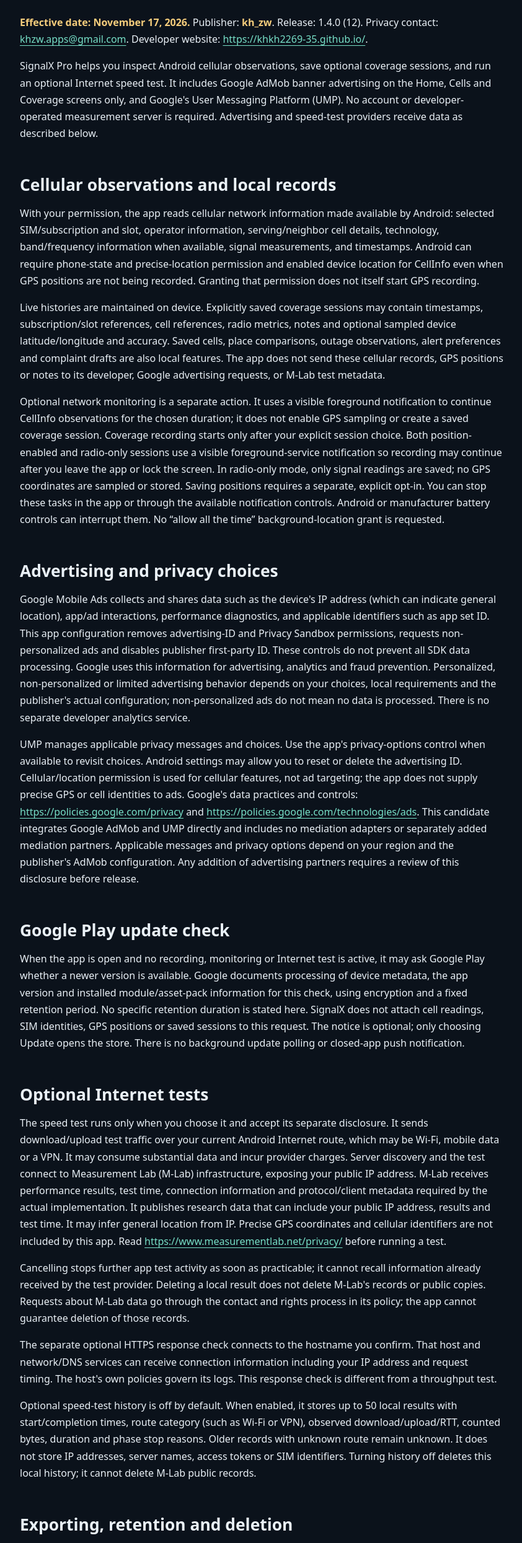
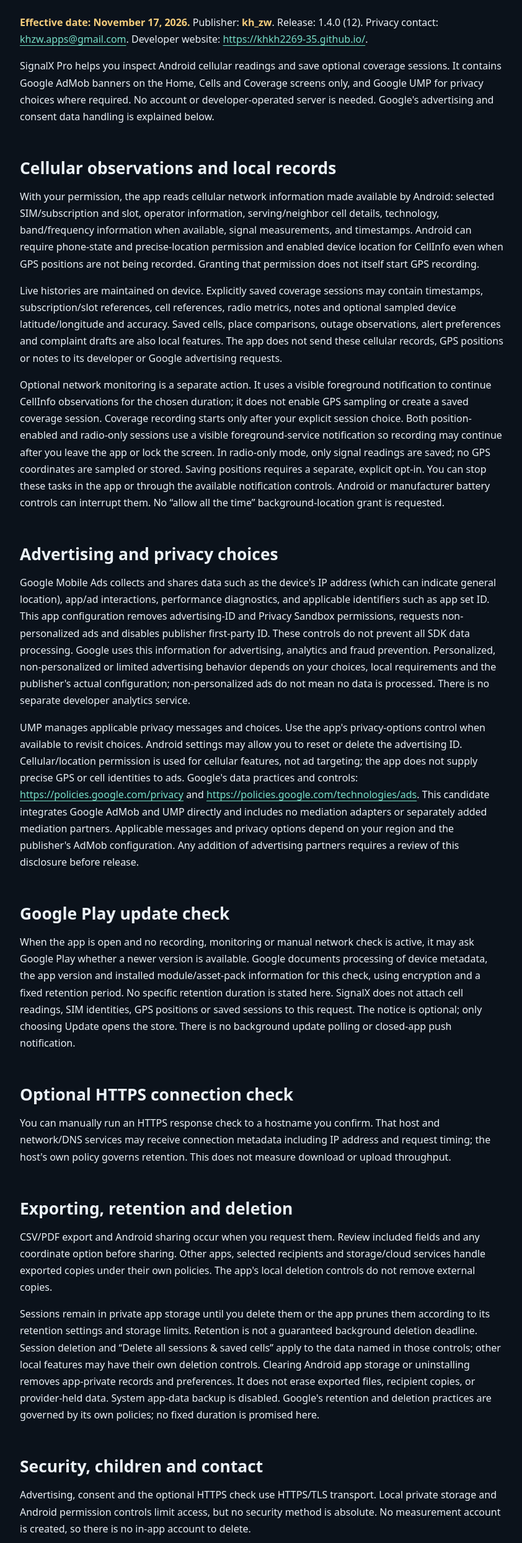
Before and after one commit to khkh2269-35/khkh2269-35.github.io, a plain HTML site: page privacy-en.html in a window 1280 px wide. Shown: the part 208-2698 px from the top of the page at 62% size, without its empty margins (183-1025 px from the left). Drawn offline with Linux system fonts and the light colour scheme.

Commit message:
docs: remove discontinued M-Lab speed-test privacy disclosures (privacy-en.html)

```diff
--- a/privacy-en.html
+++ b/privacy-en.html
@@ -3,26 +3,23 @@
 <header><a class="brand" href="index.html"><img src="mark.svg" width="34" height="34" alt=""><bdi>SignalX Pro</bdi></a><nav aria-label="Main navigation"><a href="index.html">Website</a><a href="privacy-ar.html" lang="ar" dir="rtl">العربية</a></nav></header>
 <main class="policy"><h1>SignalX Pro — Privacy Policy</h1>
 <p><strong>Effective date: November 17, 2026.</strong> Publisher: <strong>kh_zw</strong>. Release: 1.4.0 (12). Privacy contact: <a href="mailto:khzw.apps@gmail.com">khzw.apps@gmail.com</a>. Developer website: <a href="https://khkh2269-35.github.io/">https://khkh2269-35.github.io/</a>.</p>
-<p>SignalX Pro helps you inspect Android cellular observations, save optional coverage sessions, and run an optional Internet speed test. It includes Google AdMob banner advertising on the Home, Cells and Coverage screens only, and Google&#x27;s User Messaging Platform (UMP). No account or developer-operated measurement server is required. Advertising and speed-test providers receive data as described below.</p>
+<p>SignalX Pro helps you inspect Android cellular readings and save optional coverage sessions. It contains Google AdMob banners on the Home, Cells and Coverage screens only, and Google UMP for privacy choices where required. No account or developer-operated server is needed. Google's advertising and consent data handling is explained below.</p>
 <h2>Cellular observations and local records</h2>
 <p>With your permission, the app reads cellular network information made available by Android: selected SIM/subscription and slot, operator information, serving/neighbor cell details, technology, band/frequency information when available, signal measurements, and timestamps. Android can require phone-state and precise-location permission and enabled device location for CellInfo even when GPS positions are not being recorded. Granting that permission does not itself start GPS recording.</p>
-<p>Live histories are maintained on device. Explicitly saved coverage sessions may contain timestamps, subscription/slot references, cell references, radio metrics, notes and optional sampled device latitude/longitude and accuracy. Saved cells, place comparisons, outage observations, alert preferences and complaint drafts are also local features. The app does not send these cellular records, GPS positions or notes to its developer, Google advertising requests, or M-Lab test metadata.</p>
+<p>Live histories are maintained on device. Explicitly saved coverage sessions may contain timestamps, subscription/slot references, cell references, radio metrics, notes and optional sampled device latitude/longitude and accuracy. Saved cells, place comparisons, outage observations, alert preferences and complaint drafts are also local features. The app does not send these cellular records, GPS positions or notes to its developer or Google advertising requests.</p>
 <p>Optional network monitoring is a separate action. It uses a visible foreground notification to continue CellInfo observations for the chosen duration; it does not enable GPS sampling or create a saved coverage session. Coverage recording starts only after your explicit session choice. Both position-enabled and radio-only sessions use a visible foreground-service notification so recording may continue after you leave the app or lock the screen. In radio-only mode, only signal readings are saved; no GPS coordinates are sampled or stored. Saving positions requires a separate, explicit opt-in. You can stop these tasks in the app or through the available notification controls. Android or manufacturer battery controls can interrupt them. No “allow all the time” background-location grant is requested.</p>
 <h2>Advertising and privacy choices</h2>
 <p>Google Mobile Ads collects and shares data such as the device&#x27;s IP address (which can indicate general location), app/ad interactions, performance diagnostics, and applicable identifiers such as app set ID. This app configuration removes advertising-ID and Privacy Sandbox permissions, requests non-personalized ads and disables publisher first-party ID. These controls do not prevent all SDK data processing. Google uses this information for advertising, analytics and fraud prevention. Personalized, non-personalized or limited advertising behavior depends on your choices, local requirements and the publisher&#x27;s actual configuration; non-personalized ads do not mean no data is processed. There is no separate developer analytics service.</p>
 <p>UMP manages applicable privacy messages and choices. Use the app&#x27;s privacy-options control when available to revisit choices. Android settings may allow you to reset or delete the advertising ID. Cellular/location permission is used for cellular features, not ad targeting; the app does not supply precise GPS or cell identities to ads. Google&#x27;s data practices and controls: <a href="https://policies.google.com/privacy">https://policies.google.com/privacy</a> and <a href="https://policies.google.com/technologies/ads">https://policies.google.com/technologies/ads</a>. This candidate integrates Google AdMob and UMP directly and includes no mediation adapters or separately added mediation partners. Applicable messages and privacy options depend on your region and the publisher&#x27;s AdMob configuration. Any addition of advertising partners requires a review of this disclosure before release.</p>
 <h2>Google Play update check</h2>
-<p>When the app is open and no recording, monitoring or Internet test is active, it may ask Google Play whether a newer version is available. Google documents processing of device metadata, the app version and installed module/asset-pack information for this check, using encryption and a fixed retention period. No specific retention duration is stated here. SignalX does not attach cell readings, SIM identities, GPS positions or saved sessions to this request. The notice is optional; only choosing Update opens the store. There is no background update polling or closed-app push notification.</p>
-<h2>Optional Internet tests</h2>
-<p>The speed test runs only when you choose it and accept its separate disclosure. It sends download/upload test traffic over your current Android Internet route, which may be Wi-Fi, mobile data or a VPN. It may consume substantial data and incur provider charges. Server discovery and the test connect to Measurement Lab (M-Lab) infrastructure, exposing your public IP address. M-Lab receives performance results, test time, connection information and protocol/client metadata required by the actual implementation. It publishes research data that can include your public IP address, results and test time. It may infer general location from IP. Precise GPS coordinates and cellular identifiers are not included by this app. Read <a href="https://www.measurementlab.net/privacy/">https://www.measurementlab.net/privacy/</a> before running a test.</p>
-<p>Cancelling stops further app test activity as soon as practicable; it cannot recall information already received by the test provider. Deleting a local result does not delete M-Lab&#x27;s records or public copies. Requests about M-Lab data go through the contact and rights process in its policy; the app cannot guarantee deletion of those records.</p>
-<p>The separate optional HTTPS response check connects to the hostname you confirm. That host and network/DNS services can receive connection information including your IP address and request timing. The host&#x27;s own policies govern its logs. This response check is different from a throughput test.</p>
-<p>Optional speed-test history is off by default. When enabled, it stores up to 50 local results with start/completion times, route category (such as Wi-Fi or VPN), observed download/upload/RTT, counted bytes, duration and phase stop reasons. Older records with unknown route remain unknown. It does not store IP addresses, server names, access tokens or SIM identifiers. Turning history off deletes this local history; it cannot delete M-Lab public records.</p>
+<p>When the app is open and no recording, monitoring or manual network check is active, it may ask Google Play whether a newer version is available. Google documents processing of device metadata, the app version and installed module/asset-pack information for this check, using encryption and a fixed retention period. No specific retention duration is stated here. SignalX does not attach cell readings, SIM identities, GPS positions or saved sessions to this request. The notice is optional; only choosing Update opens the store. There is no background update polling or closed-app push notification.</p>
+<h2>Optional HTTPS connection check</h2>
+<p>You can manually run an HTTPS response check to a hostname you confirm. That host and network/DNS services may receive connection metadata including IP address and request timing; the host&#x27;s own policy governs retention. This does not measure download or upload throughput.</p>
 <h2>Exporting, retention and deletion</h2>
 <p>CSV/PDF export and Android sharing occur when you request them. Review included fields and any coordinate option before sharing. Other apps, selected recipients and storage/cloud services handle exported copies under their own policies. The app&#x27;s local deletion controls do not remove external copies.</p>
-<p>Sessions remain in private app storage until you delete them or the app prunes them according to its retention settings and storage limits. Retention is not a guaranteed background deletion deadline. Session deletion and “Delete all sessions &amp; saved cells” apply to the data named in those controls; other local features may have their own deletion controls. Clearing Android app storage or uninstalling removes app-private records and preferences. It does not erase exported files, recipient copies, or provider-held data. System app-data backup is disabled. Google and M-Lab retention/deletion practices are governed by their policies; no fixed third-party retention period is promised here.</p>
+<p>Sessions remain in private app storage until you delete them or the app prunes them according to its retention settings and storage limits. Retention is not a guaranteed background deletion deadline. Session deletion and “Delete all sessions &amp; saved cells” apply to the data named in those controls; other local features may have their own deletion controls. Clearing Android app storage or uninstalling removes app-private records and preferences. It does not erase exported files, recipient copies, or provider-held data. System app-data backup is disabled. Google&#x27;s retention and deletion practices are governed by its own policies; no fixed duration is promised here.</p>
 <h2>Security, children and contact</h2>
-<p>Advertising, consent and measurement connections use HTTPS/TLS/WSS transport. Local private storage and Android permission controls limit access, but no security method is absolute. No measurement account is created, so there is no in-app account to delete.</p>
+<p>Advertising, consent and the optional HTTPS check use HTTPS/TLS transport. Local private storage and Android permission controls limit access, but no security method is absolute. No measurement account is created, so there is no in-app account to delete.</p>
 <p>SignalX Pro is intended for adults aged 18 and over, as confirmed by the developer. It is not directed to children.</p>
 <p>For questions about app-private data or this policy, contact khzw.apps@gmail.com. If the policy changes, the developer will update this page and its effective date.</p>
 </main><footer><p>SignalX Pro · kh_zw · <a href="mailto:khzw.apps@gmail.com">khzw.apps@gmail.com</a></p></footer></body></html>
```
